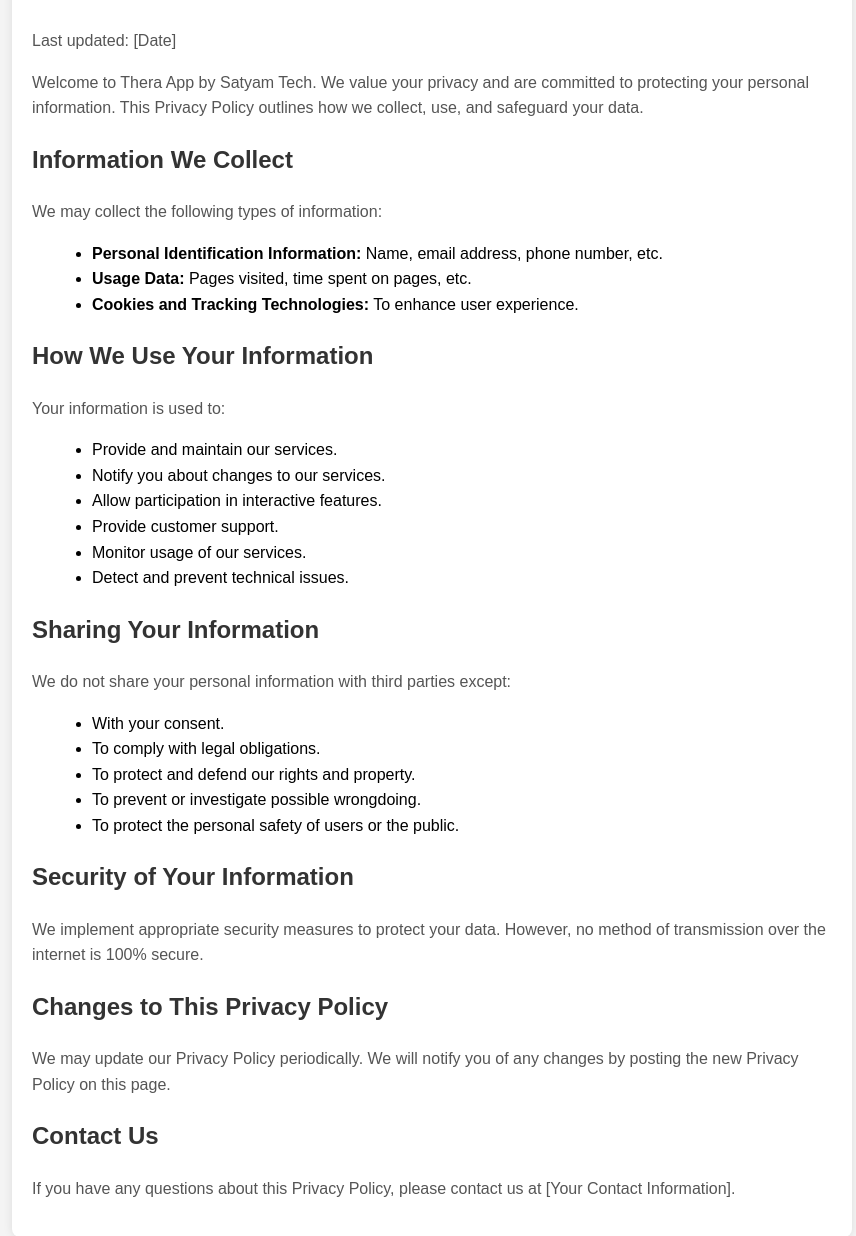
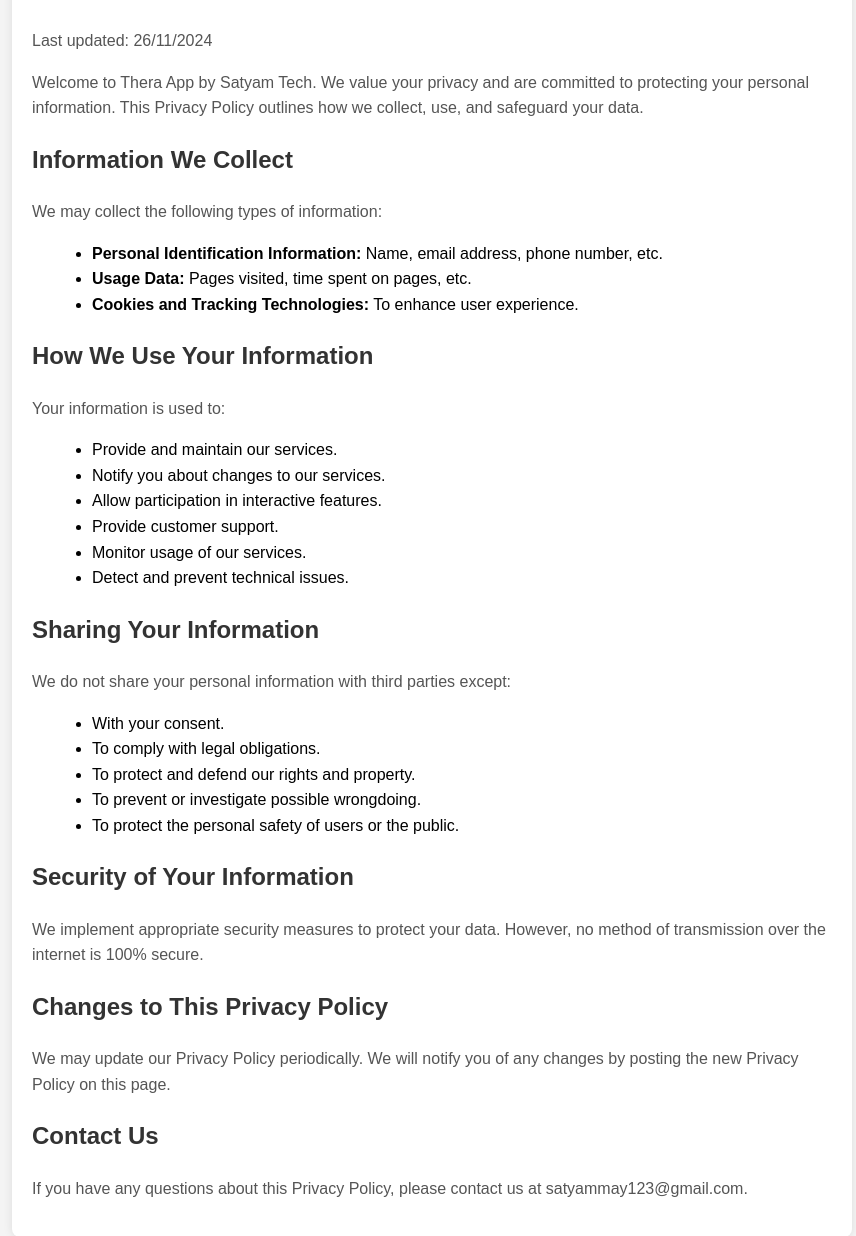
Before and after one commit to satyammayy/pri, a plain HTML site: page index.html in a window 1280 px wide. Shown: the part 106-1342 px from the top of the page, without its empty margins (208-1064 px from the left). Drawn offline with Linux system fonts and the light colour scheme.

Commit message:
Update index.html

```diff
--- a/index.html
+++ b/index.html
@@ -34,7 +34,7 @@
 <body>
     <div class="container">
         <h1>Privacy Policy</h1>
-        <p>Last updated: [Date]</p>
+        <p>Last updated: 26/11/2024</p>
         <p>Welcome to Thera App by Satyam Tech. We value your privacy and are committed to protecting your personal information. This Privacy Policy outlines how we collect, use, and safeguard your data.</p>
 
         <h2>Information We Collect</h2>
@@ -73,7 +73,7 @@
         <p>We may update our Privacy Policy periodically. We will notify you of any changes by posting the new Privacy Policy on this page.</p>
 
         <h2>Contact Us</h2>
-        <p>If you have any questions about this Privacy Policy, please contact us at [Your Contact Information].</p>
+        <p>If you have any questions about this Privacy Policy, please contact us at satyammay123@gmail.com.</p>
     </div>
 </body>
 </html>
```
